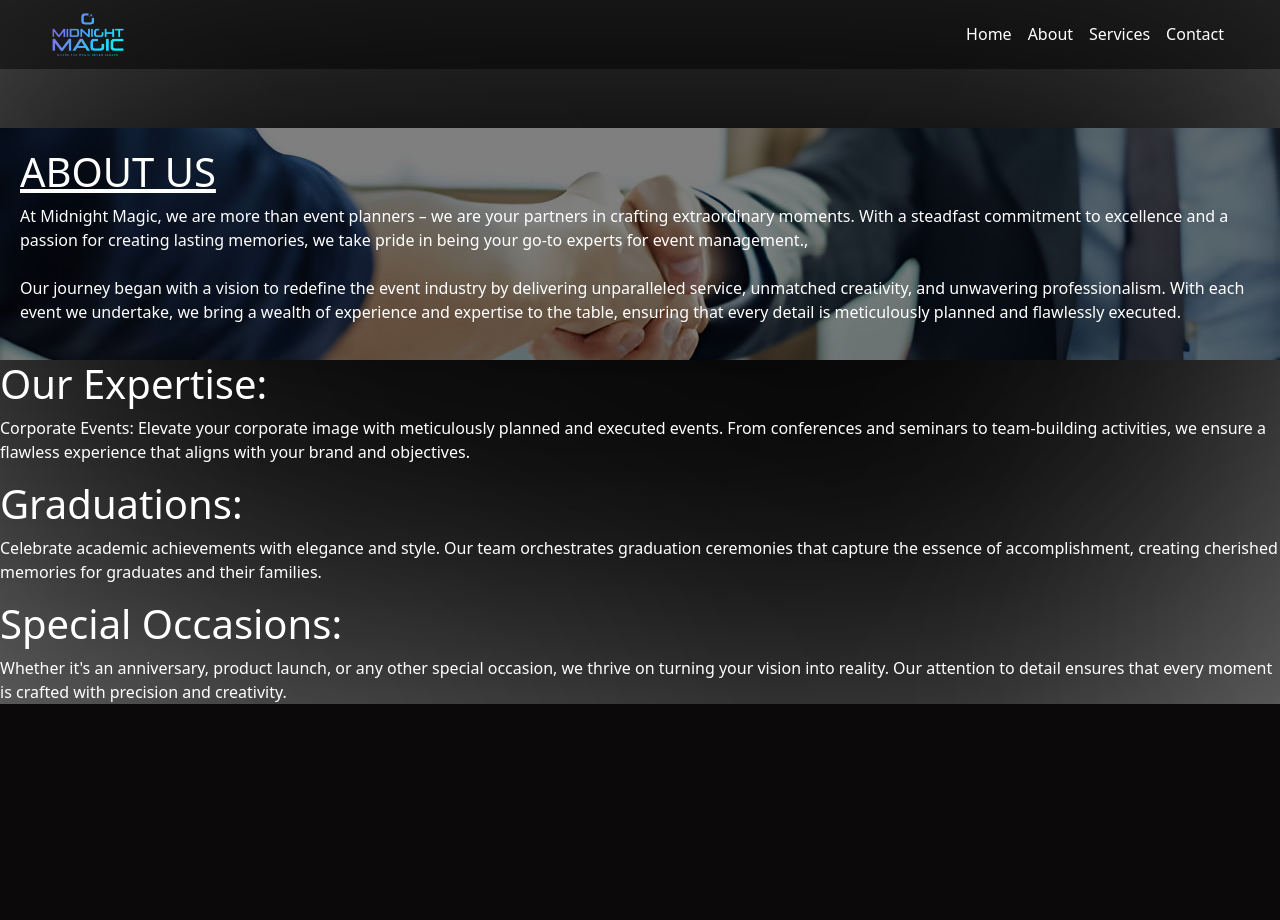
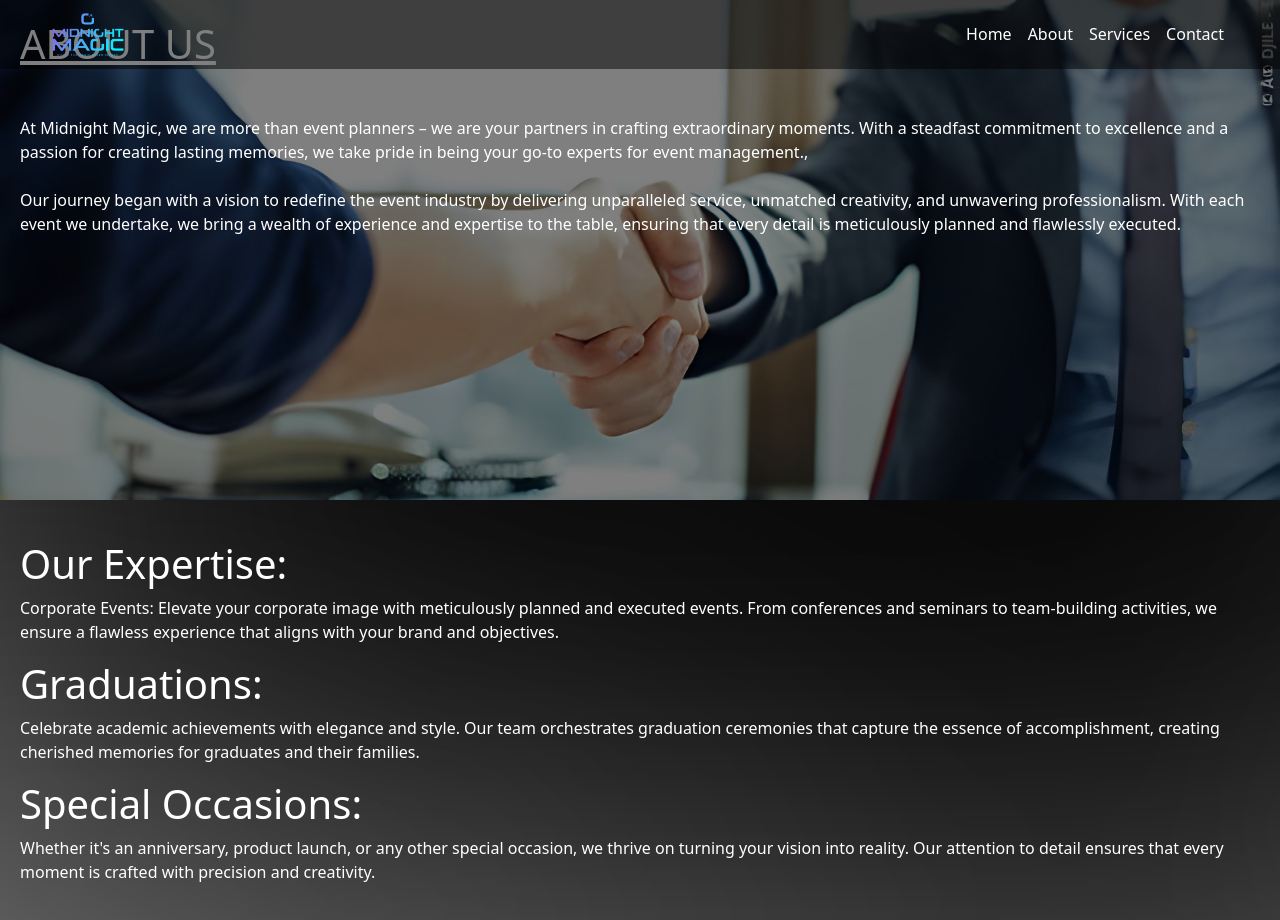
Before and after one commit to amalvelloth/MIDNIGHT-MAGIC, a React (Vite) app: page /about in a window 1280 px wide. Before the commit the page ends 800 px from the top, so only its background shows below. Built offline with nearby package versions, Linux system fonts and the light colour scheme; a web font is replaced by a local one.

Commit message:
added paralax effect

```diff
--- a/src/pages/About.css
+++ b/src/pages/About.css
@@ -1,28 +1,39 @@
 .container-about {
   position: relative;
   width: 100%;
-  padding-top: 8rem;
   background-image: url("../assets/blurry-gradient-haikei-2.png");
   background-size: cover;
 }
 
-.about-section1 {
+
+
+.parallax {
   position: relative;
-  padding: 20px;
-  background-image: url(../assets/aboutUs.png);
-  background-size: cover;
+  background-image: url("../assets/aboutUs.png");
+  min-height: 500px;
+  background-attachment: fixed;
   background-position: center;
   background-repeat: no-repeat;
-  z-index: 1;
+  background-size: cover;
 }
 
-.about-section1::before {
-  z-index: -1;
-  content: '';
+.parallax::before {
+  content: "";
   position: absolute;
   top: 0;
   left: 0;
   width: 100%;
   height: 100%;
-  background-color: rgba(0, 0, 0, 0.5);
+  background-color: rgba(0, 0, 0, 0.5); /* Black color with 50% opacity */
+  z-index: 1;
 }
+
+.parallax > * {
+  padding: 20px;
+  position: relative;
+  z-index: 2;
+}
+.about-section2 {
+  padding: 20px;
+  margin-top: 20px;
+}
--- a/src/pages/About.jsx
+++ b/src/pages/About.jsx
@@ -5,7 +5,7 @@ function About() {
   return (
     <div className="container-about">
       <section className="about-section1">
-        <div className="hero-about">
+        <div className="parallax">
           <h1>
             <u>ABOUT US</u>
           </h1>
@@ -25,12 +25,14 @@ function About() {
           </p>
         </div>
       </section>
+      <section className="about-section2">
+        <div>
           <h1>Our Expertise:</h1>
           <p>
-        Corporate Events: Elevate your corporate image with meticulously planned
-        and executed events. From conferences and seminars to team-building
-        activities, we ensure a flawless experience that aligns with your brand
-        and objectives.
+            Corporate Events: Elevate your corporate image with meticulously
+            planned and executed events. From conferences and seminars to
+            team-building activities, we ensure a flawless experience that
+            aligns with your brand and objectives.
           </p>
 
           <h1>Graduations:</h1>
@@ -44,10 +46,12 @@ function About() {
           <h1>Special Occasions:</h1>
           <p>
             Whether it's an anniversary, product launch, or any other special
-        occasion, we thrive on turning your vision into reality. Our attention
-        to detail ensures that every moment is crafted with precision and
-        creativity.
+            occasion, we thrive on turning your vision into reality. Our
+            attention to detail ensures that every moment is crafted with
+            precision and creativity.
           </p>
+        </div>
+      </section>
     </div>
   );
 }
```
Lines whose indentation alone changed are shown as unchanged.
